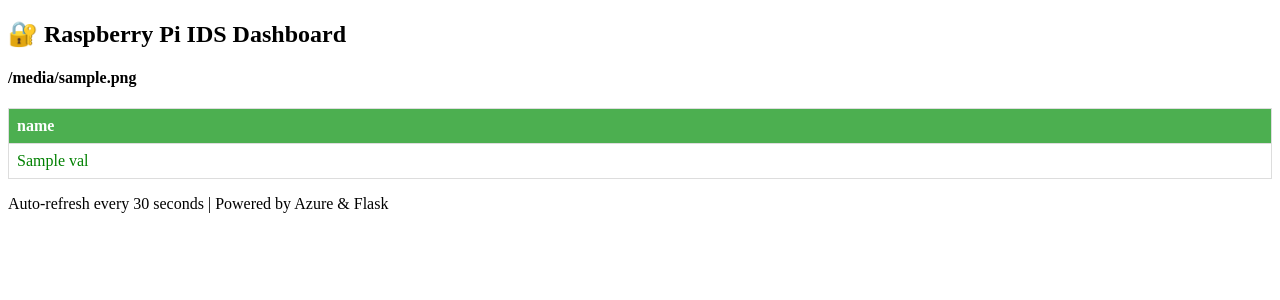
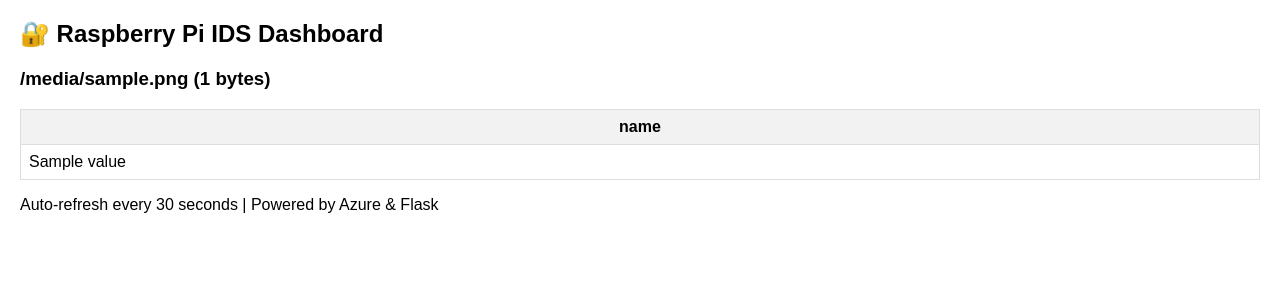
Before and after one commit to shirishbhandarytafe/raspi-ids-dashboard, a Flask app: template templates/index.html in a window 1280 px wide. Shown: the top 300 px of the page. Run offline with Flask 3, Linux system fonts and the light colour scheme; the template is opened without the code that fills it: most values are stand-ins (such as "Sample title", 1, 10 or a date in 2020); parts of the project's set-up code (start-up, migrations or seed data) failed here and were passed over.

Commit message:
Update index.html

```diff
--- a/templates/index.html
+++ b/templates/index.html
@@ -1,37 +1,48 @@
-<!DOCTYPE html>
-<html>
+<!doctype html>
+<html lang="en">
   <head>
+    <meta charset="utf-8">
     <title>Raspberry Pi IDS Dashboard</title>
     <meta http-equiv="refresh" content="30">
     <style>
+      body { font-family: Arial, sans-serif; margin: 20px; }
       table { border-collapse: collapse; width: 100%; }
-        th, td { border: 1px solid #ddd; padding: 8px; text-align: left; }
-        th { background-color: #4CAF50; color: white; }
-        .anomaly { color: red; font-weight: bold; }
-        .normal { color: green; }
+      th, td { border: 1px solid #ddd; padding: 8px; }
+      th { background-color: #f2f2f2; }
+      .error { color: red; }
     </style>
   </head>
   <body>
     <h2>🔐 Raspberry Pi IDS Dashboard</h2>
+    {% if logs %}
       {% for log in logs %}
-<h4>{{ log.filename }}</h4>
+        <h3>{{ log.filename }} ({{ log.size }} bytes)</h3>
+        {% if log.error %}
+          <p class="error">Error reading file: {{ log.error }}</p>
+        {% else %}
           <table>
+            <thead>
               <tr>
-        {% if log.rows|length > 0 %}
                 {% for key in log.rows[0].keys() %}
                   <th>{{ key }}</th>
                 {% endfor %}
-        {% endif %}
               </tr>
+            </thead>
+            <tbody>
               {% for row in log.rows %}
                 <tr>
-        {% for val in row.values() %}
-        <td class="{{ 'anomaly' if 'anomaly' in str(val).lower() else 'normal' }}">{{ val }}</td>
+                  {% for value in row.values() %}
+                    <td>{{ value }}</td>
                   {% endfor %}
                 </tr>
               {% endfor %}
+            </tbody>
           </table>
+        {% endif %}
       {% endfor %}
+    {% else %}
+      <p>No logs found</p>
+    {% endif %}
     <p>Auto-refresh every 30 seconds | Powered by Azure & Flask</p>
   </body>
 </html>
```
Lines whose indentation alone changed are shown as unchanged.
